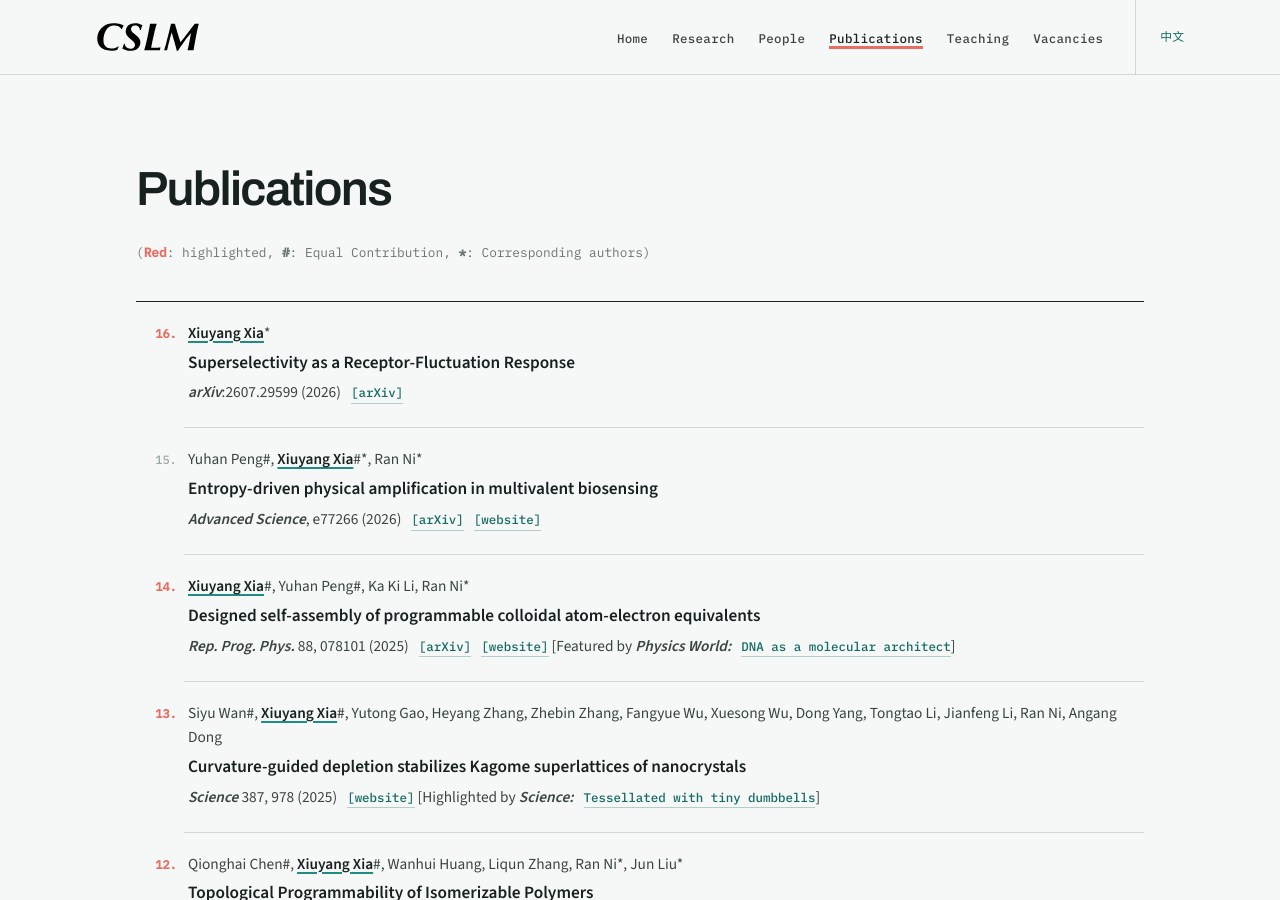
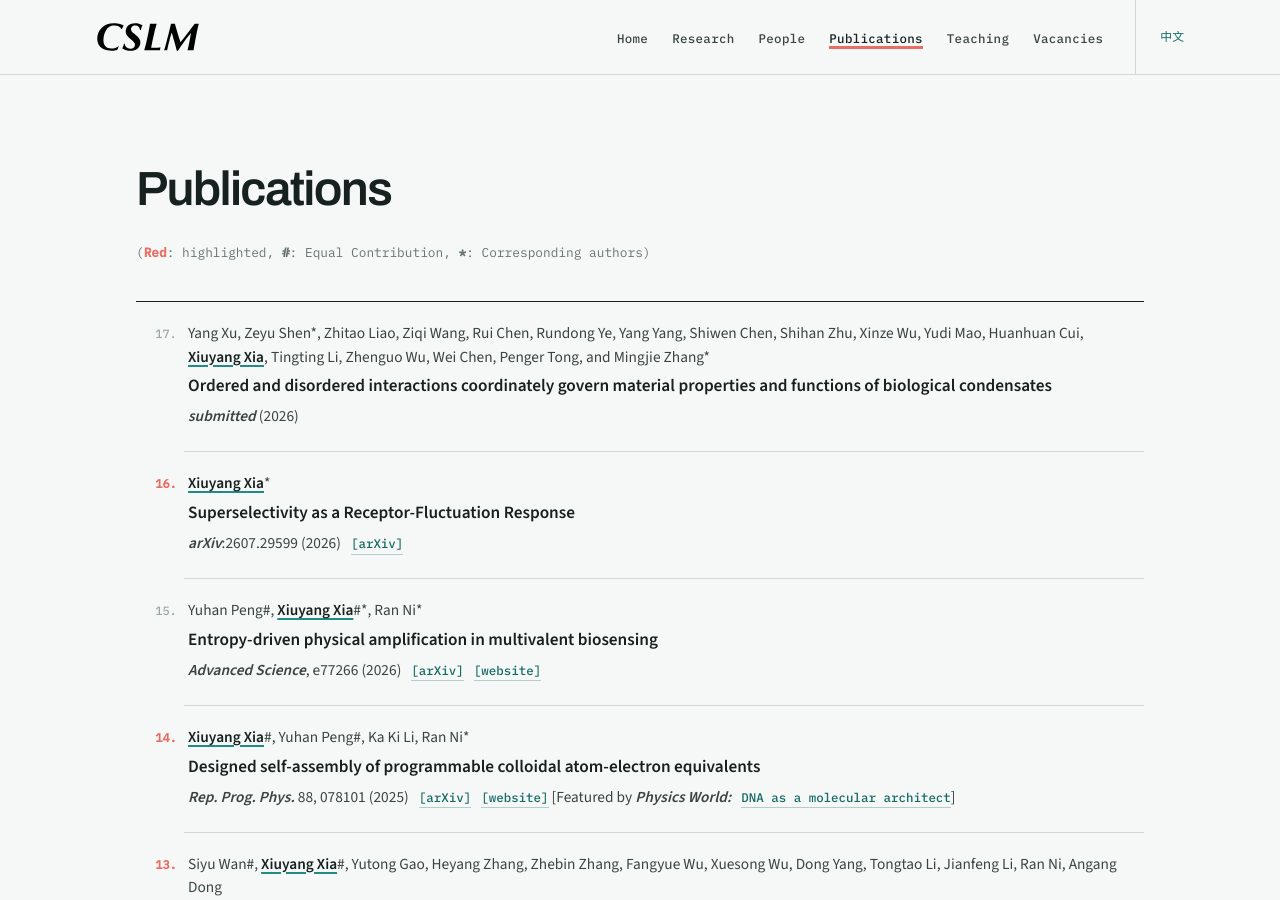
Before and after one commit to xxialab/xxialab.github.io, a Jekyll site: the page built from publications.html, in a window 1280 px wide and 900 px high. Built offline with Jekyll 4.4.1, drawn with Linux system fonts in a browser that asks for light colours.

Commit message:
Add submitted condensate interactions manuscript

```diff
--- a/publications.html
+++ b/publications.html
@@ -16,6 +16,11 @@ permalink: /publications.html
     </p>
 
     <ol class="pub-list" reversed>
+      <li>Yang Xu, Zeyu Shen*, Zhitao Liao, Ziqi Wang, Rui Chen, Rundong Ye, Yang Yang, Shiwen Chen, Shihan Zhu, Xinze Wu, Yudi Mao, Huanhuan Cui, <span class="pub-me">Xiuyang Xia</span>, Tingting Li, Zhenguo Wu, Wei Chen, Penger Tong, and Mingjie Zhang*
+        <span class="pub-title">Ordered and disordered interactions coordinately govern material properties and functions of biological condensates</span>
+        <em><b>submitted</b></em> (2026)
+      </li>
+
       <li class="pub-highlighted"><span class="pub-me">Xiuyang Xia</span>*
         <span class="pub-title">Superselectivity as a Receptor-Fluctuation Response</span>
         <em><b>arXiv</b></em>:2607.29599 (2026)
--- a/zh/publications.html
+++ b/zh/publications.html
@@ -16,6 +16,11 @@ permalink: /zh/publications.html
     </p>
 
     <ol class="pub-list" reversed>
+      <li>Yang Xu, Zeyu Shen*, Zhitao Liao, Ziqi Wang, Rui Chen, Rundong Ye, Yang Yang, Shiwen Chen, Shihan Zhu, Xinze Wu, Yudi Mao, Huanhuan Cui, <span class="pub-me">Xiuyang Xia</span>, Tingting Li, Zhenguo Wu, Wei Chen, Penger Tong, and Mingjie Zhang*
+        <span class="pub-title">Ordered and disordered interactions coordinately govern material properties and functions of biological condensates</span>
+        <em><b>submitted</b></em> (2026)
+      </li>
+
       <li class="pub-highlighted"><span class="pub-me">Xiuyang Xia</span>*
         <span class="pub-title">Superselectivity as a Receptor-Fluctuation Response</span>
         <em><b>arXiv</b></em>:2607.29599 (2026)
```
